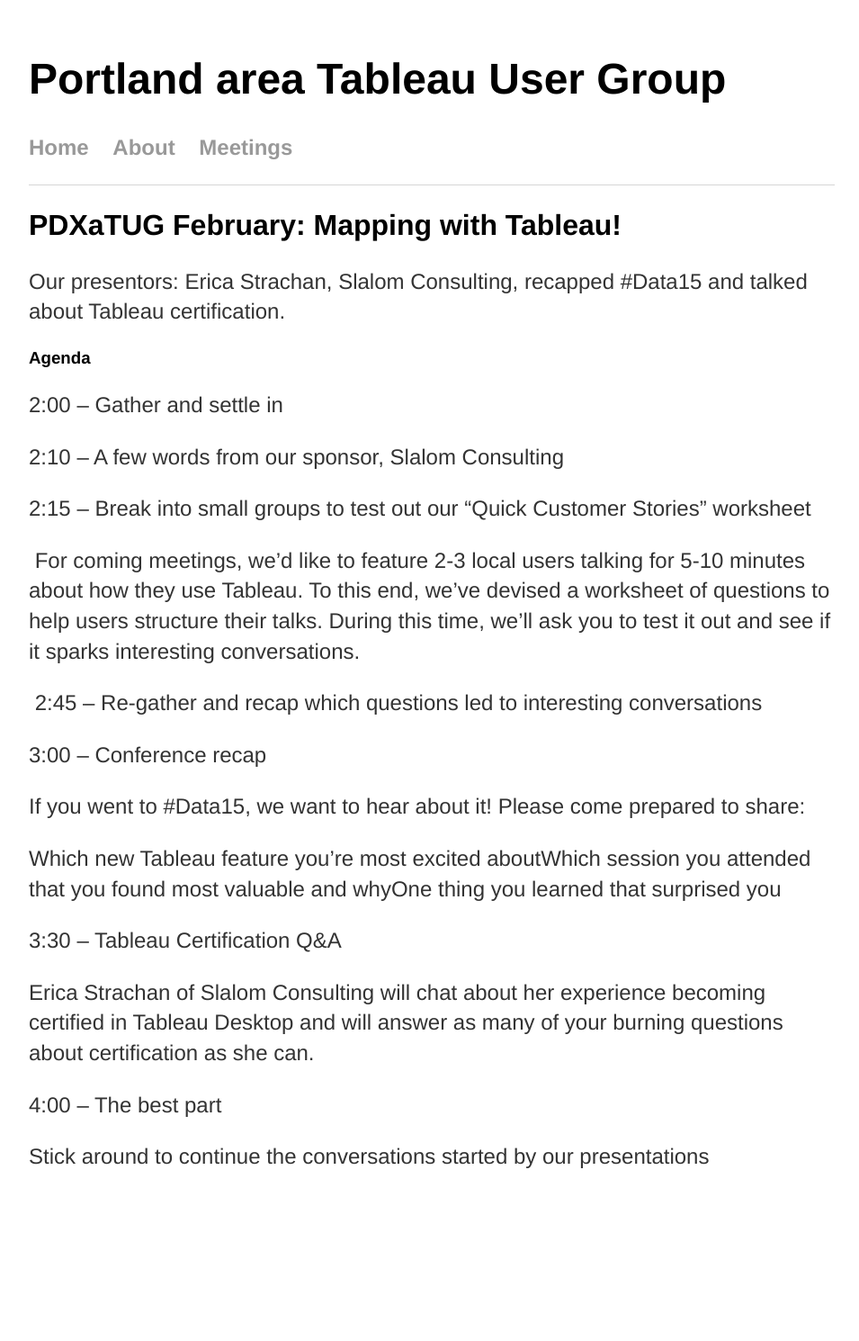
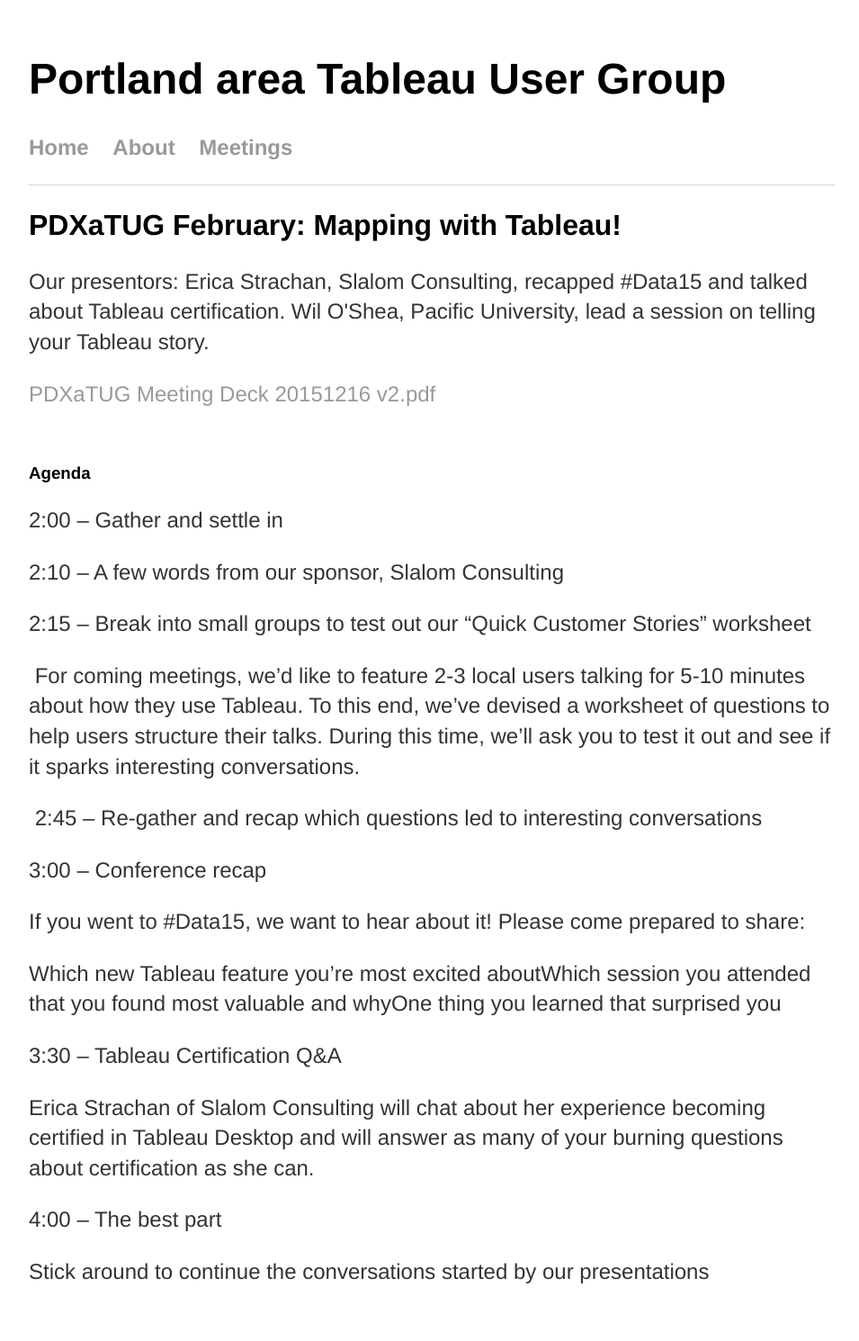
Before and after one commit to PDXaTUG/PDXaTUG.github.io, a Jekyll site: the page built from meetings/20151216/index.html, in a window 1280 px wide. Shown: the whole page at 90% size, without its empty margins (160-1115 px from the left). Built offline with Jekyll 4.4.1, drawn with Linux system fonts in a browser that asks for light colours; before the commit the page ends 1362 px from its top, so only the background shows below that.

Commit message:
updated december added deck

```diff
--- a/meetings/20151216/index.html
+++ b/meetings/20151216/index.html
@@ -3,7 +3,9 @@ layout: default
 title: PDXaTUG February - Mapping with Tableau!
 ---
 <h2>PDXaTUG February: Mapping with Tableau!</h2>
-<p>Our presentors: Erica Strachan, Slalom Consulting, recapped #Data15 and talked about Tableau certification.
+<p>Our presentors: Erica Strachan, Slalom Consulting, recapped #Data15 and talked about Tableau certification.  Wil O'Shea, Pacific University, lead a session on telling your Tableau story.</p>
+
+<p><a href="PDXaTUG Meeting Deck 20151216 v2.pdf">PDXaTUG Meeting Deck 20151216 v2.pdf</a></p>
 
 <br/>
 <h3>Agenda</h3>
```
Also changed, not shown: 1 other file.
